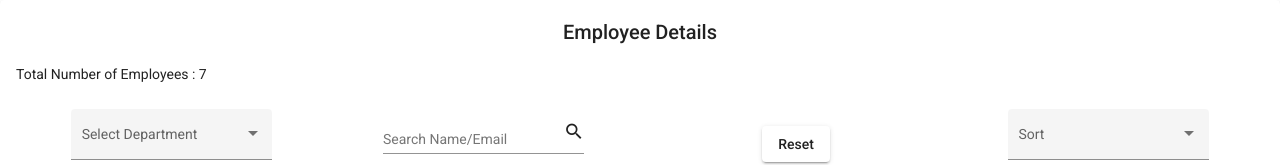
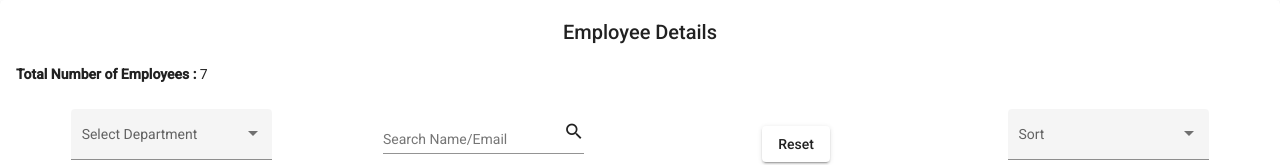
Before and after one commit to Shalinisheshadri/Assignment, an Angular app: page / in a window 1280 px wide. Shown: the top 165 px of the page. Built offline with nearby package versions, Linux system fonts and the light colour scheme.

Commit message:
added few styles

```diff
--- a/src/app/employee/employee.component.html
+++ b/src/app/employee/employee.component.html
@@ -2,7 +2,7 @@
   <mat-card>
     <h2 id="header">Employee Details</h2>
     <div>
-      <label id="count">Total Number of Employees : {{this.count}}</label>
+      <label id="count"><b>Total Number of Employees :</b> {{this.count}}</label>
     </div>
     <div>
       <mat-grid-list cols="4" rowHeight="3:1">
@@ -42,7 +42,7 @@
       </mat-grid-list>
     </div>
 
-    <table mat-table [dataSource]="dataSource" matSort class="mat-elevation-z8">
+    <table mat-table [dataSource]="dataSource" matSort class="mat-elevation-z8" matSortStart="asc">
 
       <ng-container matColumnDef="name">
         <th mat-header-cell *matHeaderCellDef mat-sort-header> Name </th>
--- a/src/app/employee/employee.component.ts
+++ b/src/app/employee/employee.component.ts
@@ -88,7 +88,6 @@ export class EmployeeComponent implements OnInit, AfterViewInit {
 
   ngOnInit() {
     this.count = this.Employee.length;
-    this.dataSource.sort = this.sort;
   }
 
   ngAfterViewInit() {
```
